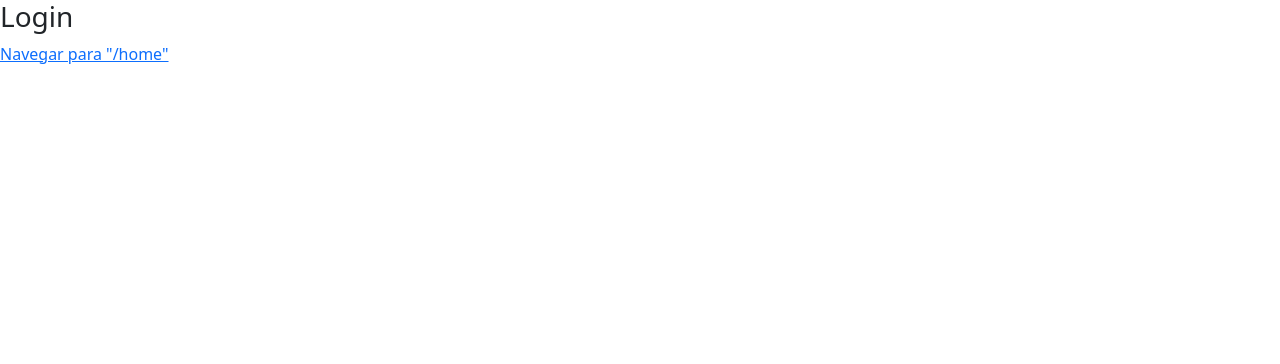
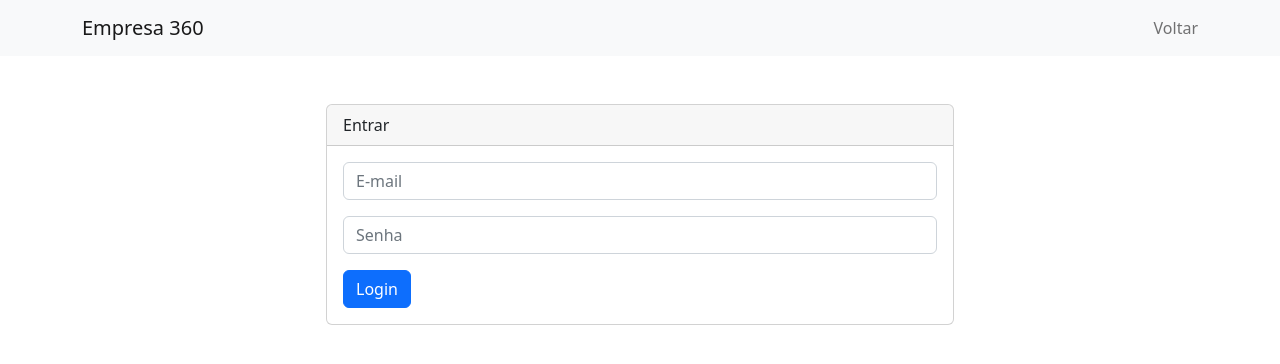
Before and after one commit to oriovaldof/vue-empresa360, a Vue app: page /login in a window 1280 px wide. Shown: the top 364 px of the page. Built offline with nearby package versions, Linux system fonts and the light colour scheme.

Commit message:
implementando componente login

```diff
--- a/src/views/Login.vue
+++ b/src/views/Login.vue
@@ -1,6 +1,33 @@
 <template>
     <div>
-        <h3>Login</h3>
-        <router-link :to="{ path:'/home'}">Navegar para "/home"</router-link>
+        <nav class="navbar navbar-light bg-light menu-superior">
+            <div class="container">
+                <a class="navbar-brand" href="#">Empresa 360</a>
+                <div class="navbar-nav">
+                    <ul class="navbar-nav">
+                        <li class="nav-item">
+                            <router-link to="/" class="nav-link">Voltar</router-link>
+                        </li>
+                    </ul>
+                </div>
+            </div>
+        </nav>
+
+        <div class="row mt-5">
+            <div class="col-6 offset-3">
+                <div class="card">
+                    <p class="card-header">Entrar</p>
+                    <div class="card-body">
+                        <div class="mb-3">
+                            <input type="email" class="form-control" placeholder="E-mail">
+                        </div>
+                        <div class="mb-3">
+                            <input type="password" class="form-control" placeholder="Senha">
+                        </div>
+                        <button class="btn btn-primary">Login</button>
+                    </div>
+                </div>
+            </div>
+        </div>
     </div>
 </template>
--- a/src/views/Site.vue
+++ b/src/views/Site.vue
@@ -6,7 +6,7 @@
                 <div class="navbar-nav">
                     <ul class="navbar-nav">
                         <li class="nav-item">
-                            <a class="nav-link" href="#">Acessar</a>
+                            <router-link to="/login" class="nav-link">Acessar</router-link>
                         </li>
                     </ul>
                 </div>
```
